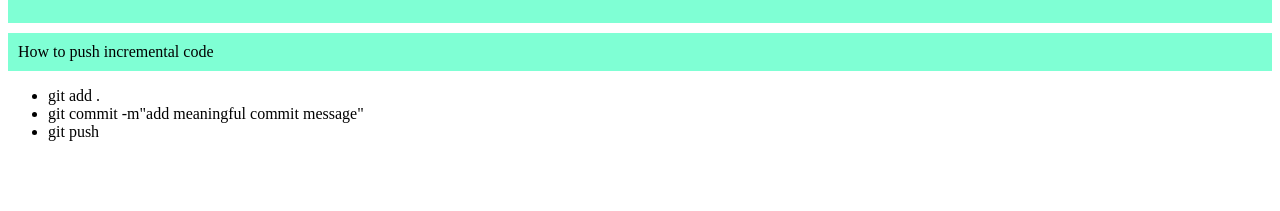
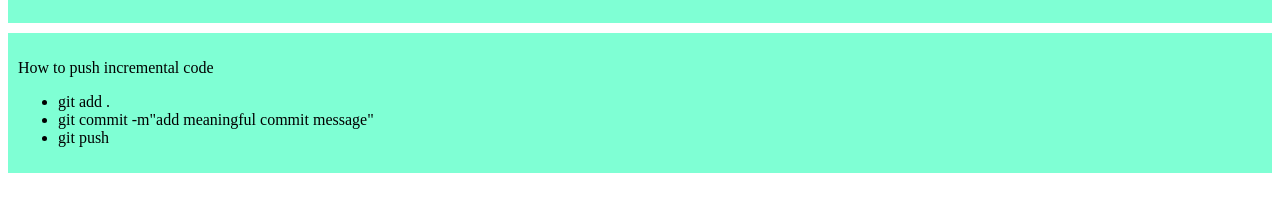
Before and after one commit to sWitch95/My-First-Website, a plain HTML site: page index.html in a window 1280 px wide. Shown: the part 461-672 px from the top of the page. Drawn offline with Linux system fonts and the light colour scheme.

Commit message:
added div in the list

```diff
--- a/index.html
+++ b/index.html
@@ -20,11 +20,13 @@
         <h1>My Third Blog</h1>
         <p>Lorem ipsum dolor sit amet consectetur adipisicing elit. Sint sunt eaque, tempore a maiores laudantium! Qui explicabo, nesciunt expedita eum rem, veniam ipsa accusamus veritatis, maxime cum tempora dolorem tenetur.</p>
     </div>
-    <div>How to push incremental code</div>
+    <div>
+        <p>How to push incremental code</p>
     <ul>
         <li>git add .</li>
         <li>git commit -m"add meaningful commit message"</li>
         <li>git push</li>
+    </div>
     </ul>
 
 </body>
```
